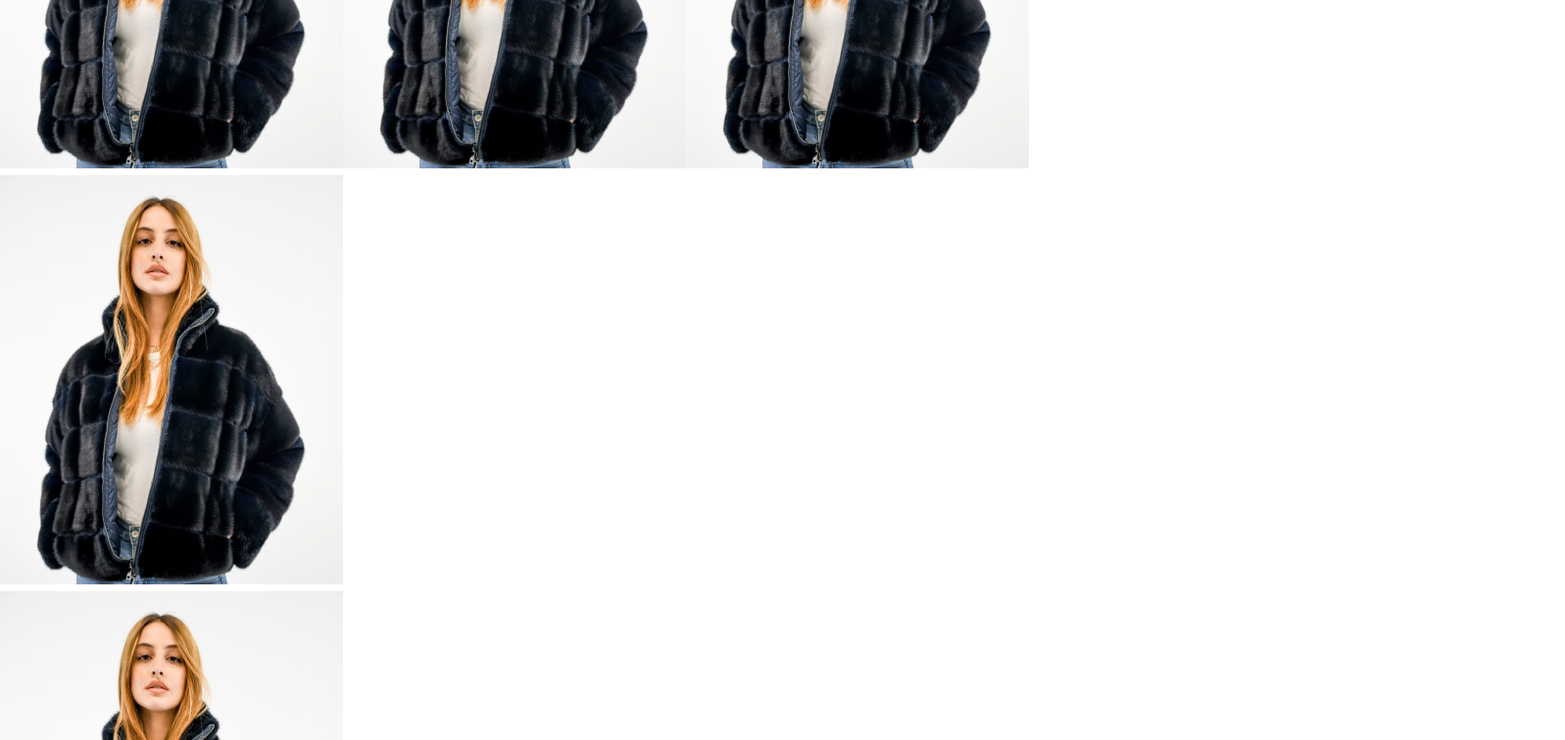
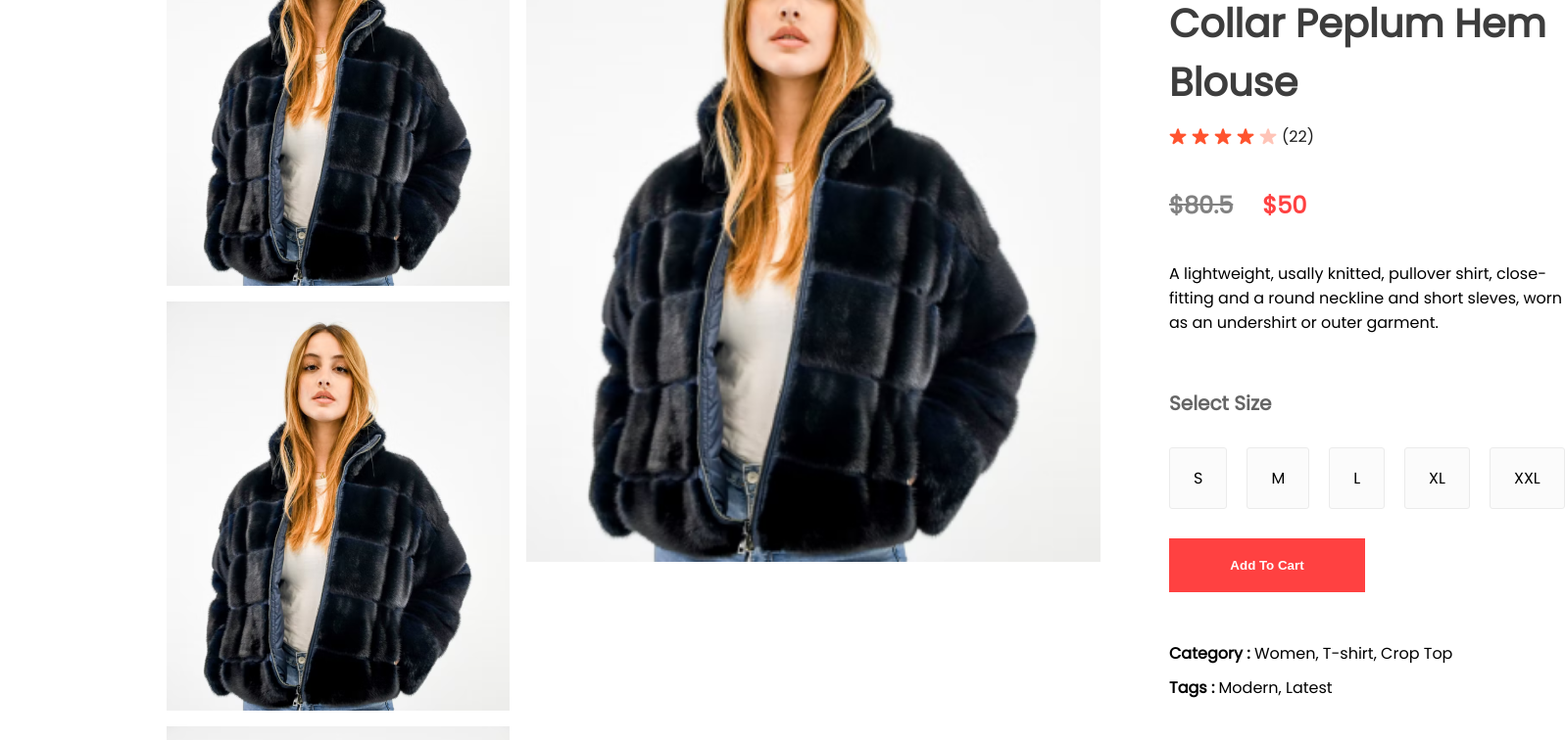
Before and after one commit to baized1245/Online-Cloth-Shop, a React (Vite) app in the folder frontend/: page /product/1 in a window 1280 px wide. Shown: the part 400-1156 px from the top of the page at 98% size, 1597 px wide, since content can reach past the window. Built offline with nearby package versions, Linux system fonts and the light colour scheme.

Commit message:
Add css ProductDisplay component and Breadcrum component

```diff
--- a/frontend/src/Components/Breadcrum/Breadcrum.css
+++ b/frontend/src/Components/Breadcrum/Breadcrum.css
@@ -1,3 +1,10 @@
 .breadcrum{
-
+   display: flex;
+   align-items: center;
+   gap: 8px;
+   color: #5e5e5e;
+   font-size: 16px;
+   font-weight: 600;
+   margin: 60px 170px;
+   text-transform: capitalize;
 }
--- a/frontend/src/Components/ProductDisplay/ProductDisplay.css
+++ b/frontend/src/Components/ProductDisplay/ProductDisplay.css
@@ -1,3 +1,86 @@
 .productdisplay{
-
+    display: flex;
+    margin: 0px 170px;
 }
+.productdisplay-left{
+    display: flex;
+    gap: 17px;
+}
+.productdisplay-img-list{
+    display: flex;
+    flex-direction: column;
+    gap: 16px;
+}
+.productdisplay-image{
+   height: 163px;
+}
+.productdisplay-main-img{
+    width: 586px;
+    height: 700px;
+}
+.productdisplay-right{
+    margin: 0px 70px;
+    display: flex;
+    flex-direction: column;
+}
+.productdisplay-right h1{
+    color: #3d3d3d;
+    font-size: 40px;
+    font-weight: 700;
+}
+.productdisplay-right-stars{
+   display: flex;
+   align-items: center;
+   margin-top: 13px;
+   gap: 5px;
+   color: #1c1c1c;
+   font-size: 16px;
+}
+.productdisplay-right-prices{
+    display: flex;
+    margin: 40px 0px;
+    gap: 30px;
+    font-size: 24px;
+    font-weight: 700;
+}
+.productdisplay-right-old{
+    color: #818181;
+    text-decoration: line-through;
+}
+.productdisplay-right-new{
+    color: #ff4141;
+}
+.productdisplay-right-size h1{
+    margin-top: 55px;
+    color: #656565;
+    font-size: 20px;
+    font-weight: 600;
+}
+.productdisplay-right-sizes{
+    display: flex;
+    margin: 30px 0px;
+    gap: 20px;
+}
+.productdisplay-right-sizes div{
+    padding: 18px 24px;
+    background: #fbfbfb;
+    border: 1px solid #ebebeb;
+    border-radius: 3px;
+    cursor: pointer;
+}
+.productdisplay-right button{
+    padding: 20px 40px;
+    width: 200px;
+    font-weight: 600;
+    color: white;
+    background: #FF4141;
+    margin-bottom: 40px;
+    border: none;
+    cursor: pointer;
+}
+.productdisplay-right-category{
+    margin-top: 10px;
+}
+.productdisplay-right-category span{
+    font-weight: 600;
+}
--- a/frontend/src/Components/ProductDisplay/ProductDisplay.jsx
+++ b/frontend/src/Components/ProductDisplay/ProductDisplay.jsx
@@ -21,7 +21,7 @@
             </div>
             <div className="productdisplay-right">
                 <h1>{product.name}</h1>
-                <div className="productdisplay-right-star">
+                <div className="productdisplay-right-stars">
                     <img src={star_icon} alt="" />
                     <img src={star_icon} alt="" />
                     <img src={star_icon} alt="" />
@@ -38,7 +38,7 @@
                 </div>
                 <div className="productdisplay-right-size">
                     <h1>Select Size</h1>
-                    <div className='productdisplay-right-size'>
+                    <div className='productdisplay-right-sizes'>
                        <div>S</div>
                        <div>M</div>
                        <div>L</div>
@@ -47,8 +47,8 @@
                     </div>
                 </div>
                 <button>Add To Cart</button>
-                <p className='productdisplay-right-category'><span>Category :</span>Women, T-shirt, Crop Top</p>
-                <p className='productdisplay-right-category'><span>Tags :</span>Modern, Latest</p>
+                <p className='productdisplay-right-category'><span>Category : </span>Women, T-shirt, Crop Top</p>
+                <p className='productdisplay-right-category'><span>Tags : </span>Modern, Latest</p>
             </div>
         </div>
     );
```
